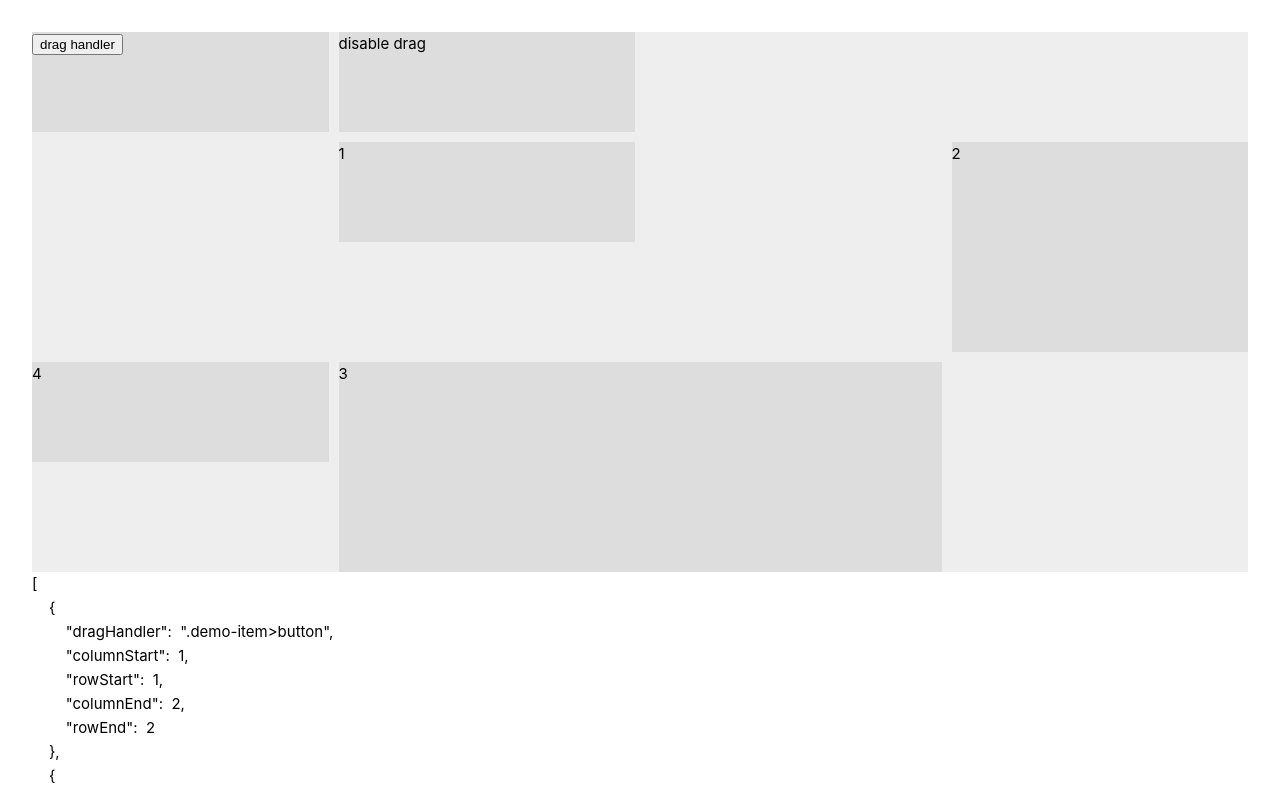
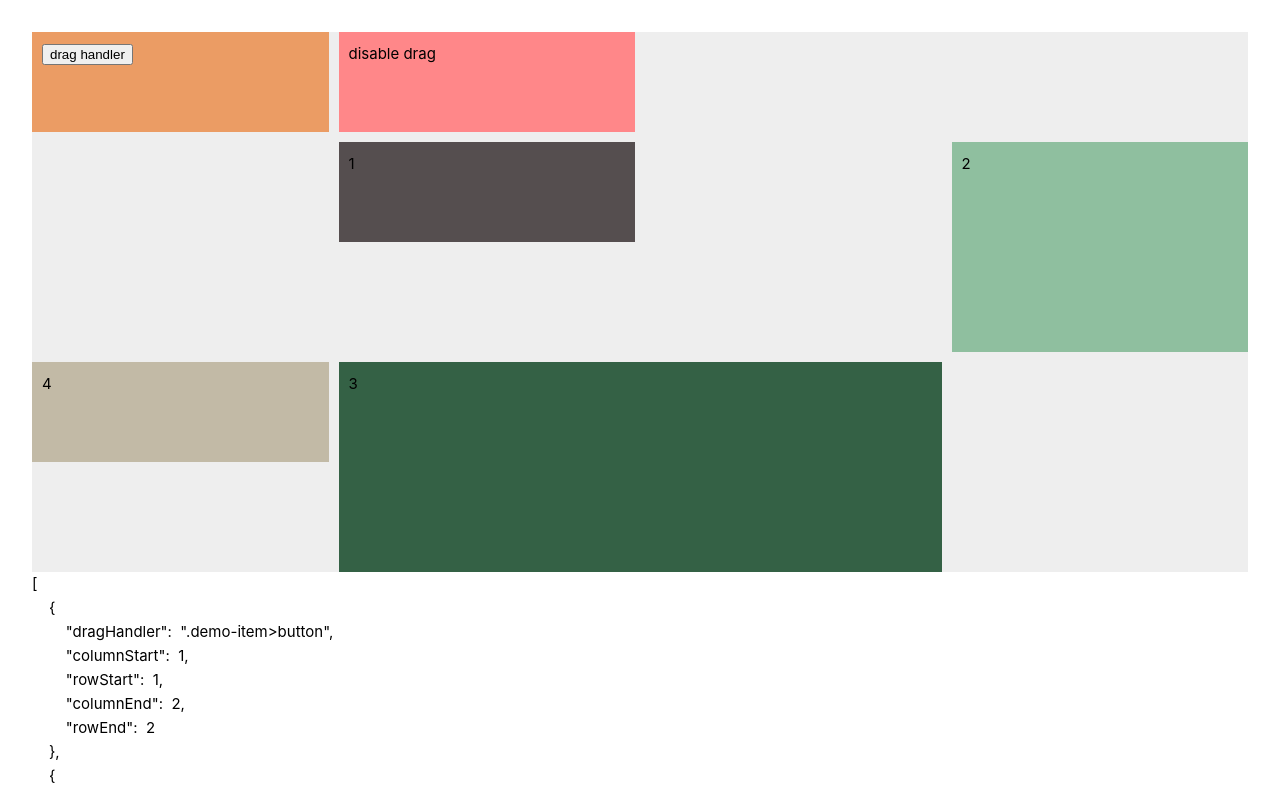
Before and after one commit to xachary/vue3-grid-drag-resize, a Vue app: page / in a window 1280 px wide. Shown: the top 792 px of the page. Built offline with nearby package versions, Linux system fonts and the light colour scheme.

Commit message:
docs: update demo

```diff
--- a/package.json
+++ b/package.json
@@ -7,6 +7,7 @@
   ],
   "module": "./dist/index.js",
   "types": "./dist/index.d.ts",
+  "homepage": "https://github.com/xachary/vue3-grid-drag-resize",
   "scripts": {
     "dev": "vite",
     "build": "run-p type-check \"build-only {@}\" --",
--- a/src/demo/App.vue
+++ b/src/demo/App.vue
@@ -8,38 +8,38 @@ import type { GridDragResizeProps } from '@/lib/components/GridDragResize/types'
 const children: Ref<GridDragResizeProps['children']> = ref([
   {
     dragHandler: '.demo-item>button',
-    render: () => h('div', { class: "demo-item" }, [h('button', 'drag handler')])
+    render: () => h('div', { class: "demo-item", style: { background: '#eb9c64' } }, [h('button', 'drag handler')])
   },
   {
     columnStart: 2,
     draggable: false,
-    render: () => h('div', { class: "demo-item" }, 'disable drag')
+    render: () => h('div', { class: "demo-item", style: { background: '#ff8789' } }, 'disable drag')
   },
   {
     rowStart: 2,
     columnStart: 2,
-    render: () => h('div', { class: "demo-item" }, '1')
+    render: () => h('div', { class: "demo-item", style: { background: '#554e4f' } }, '1')
   },
   {
     rowStart: 2,
     rowEnd: 4,
     columnStart: 4,
     columnEnd: 5,
-    render: () => h('div', { class: "demo-item" }, '2')
+    render: () => h('div', { class: "demo-item", style: { background: '#8fbf9f' } }, '2')
   },
   {
     rowStart: 4,
     rowEnd: 6,
     columnStart: 2,
     columnEnd: 4,
-    render: () => h('div', { class: "demo-item" }, '3')
+    render: () => h('div', { class: "demo-item", style: { background: '#346145' } }, '3')
   },
   {
     rowStart: 4,
     rowEnd: 5,
     columnStart: 1,
     columnEnd: 2,
-    render: () => h('div', { class: "demo-item" }, '4')
+    render: () => h('div', { class: "demo-item", style: { background: '#c2baa6' } }, '4')
   },
 ])
 </script>
@@ -96,12 +96,17 @@ body {
   }
 }
 </style>
-<style lang="less" scoped>
+<style lang="less">
 .page {
   padding: 32px;
 }
 
 .demo-item {
   padding: 10px;
+  height: 100%;
+}
+
+.grid-drag-resize__item--dragging {
+  box-shadow: 0 0 6px 2px #0000ff;
 }
 </style>
```
Also changed, not shown: 2 other files (tests, documents, lock files or other folders).
